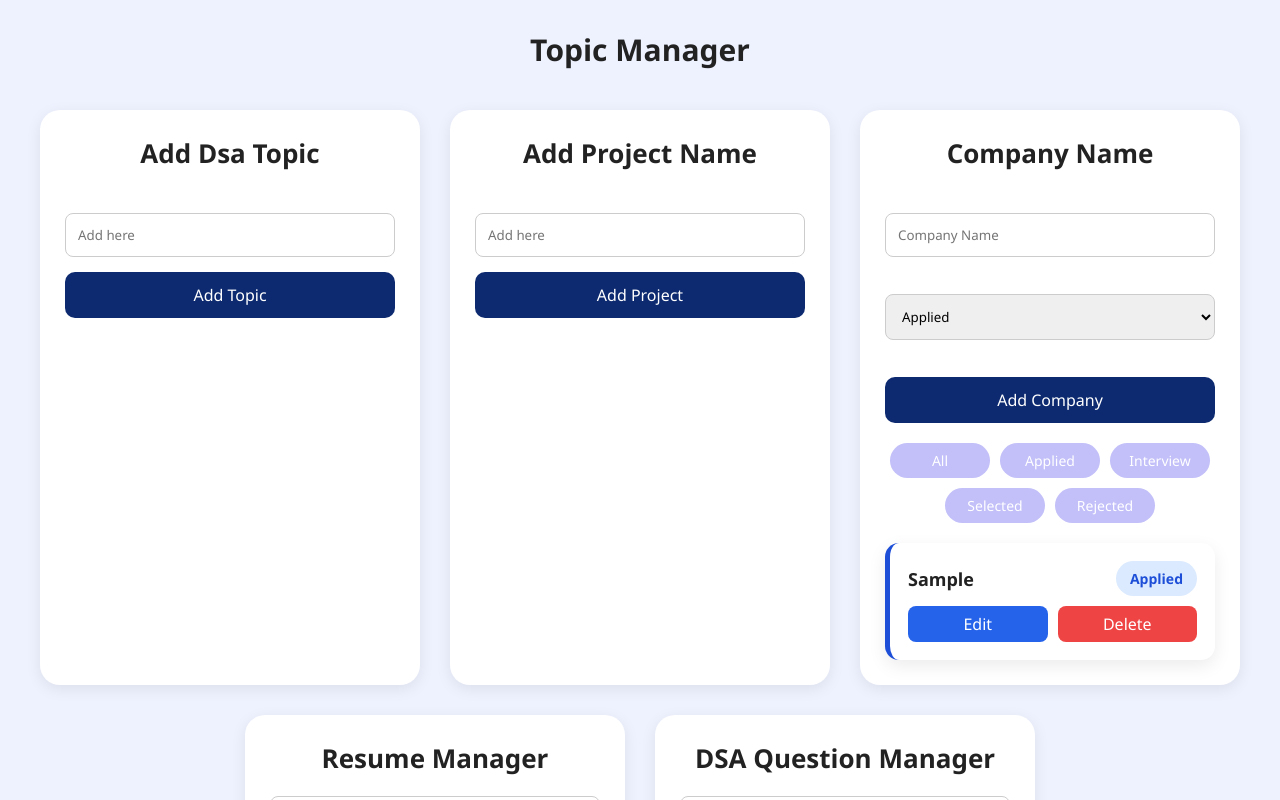
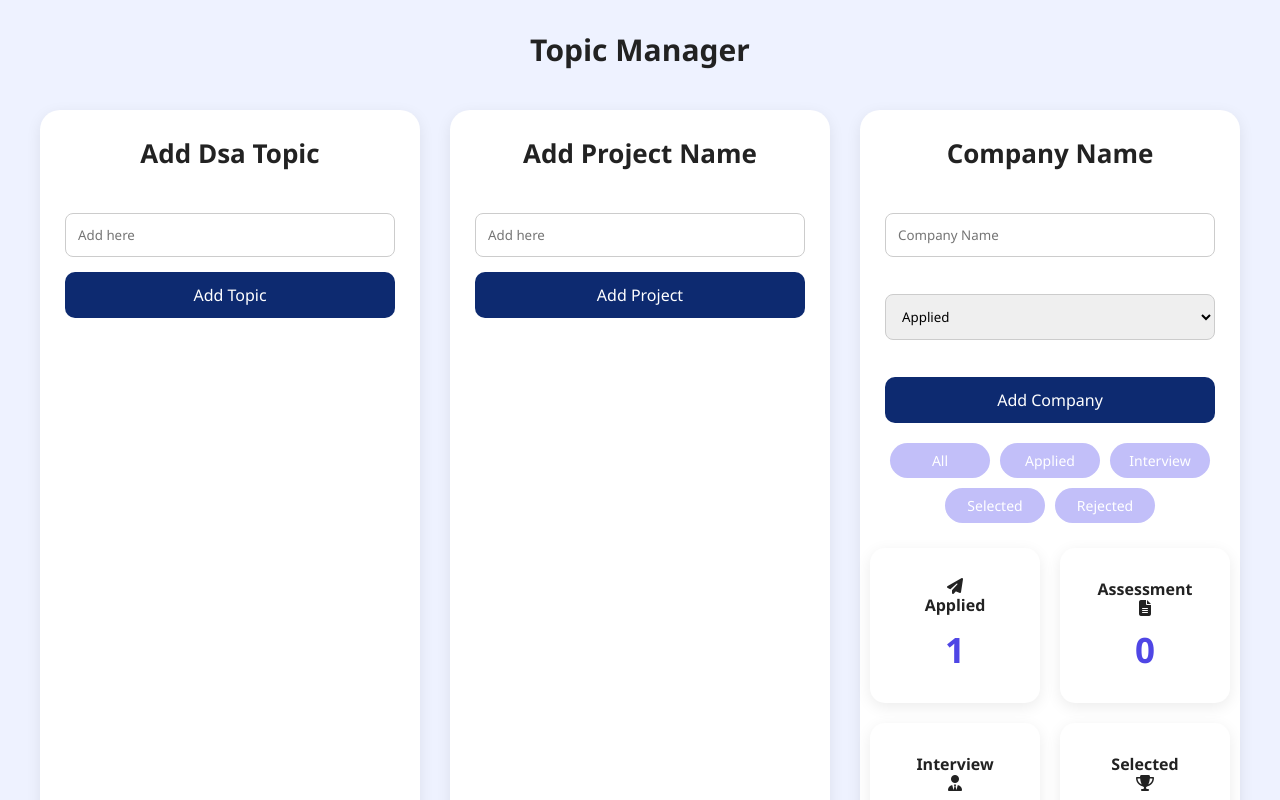
Before and after one commit to prabhjot-kaur1304/PlacementOS, a plain HTML site: page index.html in a window 1280 px wide. Both pictures are taken after typing "Sample" into the empty fields and a click on the button "Add Company". Shown: the part 3005-3805 px from the top of the page. Drawn offline with Linux system fonts and the light colour scheme.

Commit message:
company-stats

```diff
--- a/index.html
+++ b/index.html
@@ -281,6 +281,37 @@ href="https://cdnjs.cloudflare.com/ajax/libs/font-awesome/6.5.1/css/all.min.css"
     <button onclick="filterCompanies('Selected')">Selected</button>
     <button onclick="filterCompanies('Rejected')">Rejected</button>
 </div>
+<section class="company-stats">
+<div class="Questions">
+    <i class="fa-solid fa-paper-plane"></i>
+    <h4>Applied</h4>
+    <p id="appliedCount">0</p>
+</div>
+
+<div class="Questions">
+    <h4>Assessment</h4>
+      <i class="fa-solid fa-file-lines"></i>
+    <p id="assessmentCount">0</p>
+</div>
+
+<div class="Questions">
+    <h4>Interview</h4>
+    <i class="fa-solid fa-user-tie"></i>
+    <p id="interviewCount">0</p>
+</div>
+
+<div class="Questions">
+    <h4>Selected</h4>
+    <i class="fa-solid fa-trophy"></i>
+    <p id="selectedCount">0</p>
+</div>
+
+<div class="Questions">
+    <h4>Rejected</h4>
+    <i class="fa-solid fa-xmark"></i>
+    <p id="rejectedCount">0</p>
+</div>
+</section>
 
     <div id="companyList"></div>
 
--- a/script.js
+++ b/script.js
@@ -70,6 +70,7 @@ localStorage.setItem("companies",JSON.stringify(companies));
 
     updateStats();
     updateReadiness();
+    updateCompanyStats();
     addActivity("Added Company: " + company);
 }
 
@@ -445,6 +446,7 @@ loadActivities();
 updateResumeStats();
 updateQuestionStats();
 updateReadiness();
+updateCompanyStats();
 };
 
 function updateStats()
@@ -936,3 +938,48 @@ else
     bar.style.background = "#22c55e";
 }
 }
+
+function updateCompanyStats()
+{
+    let companies =
+    JSON.parse(localStorage.getItem("companies")) || [];
+
+    let applied = 0;
+    let assessment = 0;
+    let interview = 0;
+    let selected = 0;
+    let rejected = 0;
+
+    companies.forEach(company =>
+    {
+        if(company.status === "Applied")
+            applied++;
+
+        else if(company.status === "Online Assessment")
+            assessment++;
+
+        else if(company.status === "Interview")
+            interview++;
+
+        else if(company.status === "Selected")
+            selected++;
+
+        else if(company.status === "Rejected")
+            rejected++;
+    });
+
+    document.getElementById("appliedCount").innerText =
+    applied;
+
+    document.getElementById("assessmentCount").innerText =
+    assessment;
+
+    document.getElementById("interviewCount").innerText =
+    interview;
+
+    document.getElementById("selectedCount").innerText =
+    selected;
+
+    document.getElementById("rejectedCount").innerText =
+    rejected;
+}
--- a/style.css
+++ b/style.css
@@ -700,3 +700,24 @@ h3{
     );
     transition:0.5s;
 }
+.company-stats
+{
+    display: grid;
+    grid-template-columns: repeat(2, 1fr);
+    justify-content:center;
+    gap: 20px;
+    margin-top: 25px;
+}
+
+.company-stats .Questions
+{
+    width: 170px;
+    min-height: 120px;
+
+    display: flex;
+    flex-direction: column;
+    justify-content: center;
+    align-items: center;
+
+    border-radius: 15px;
+}
```
